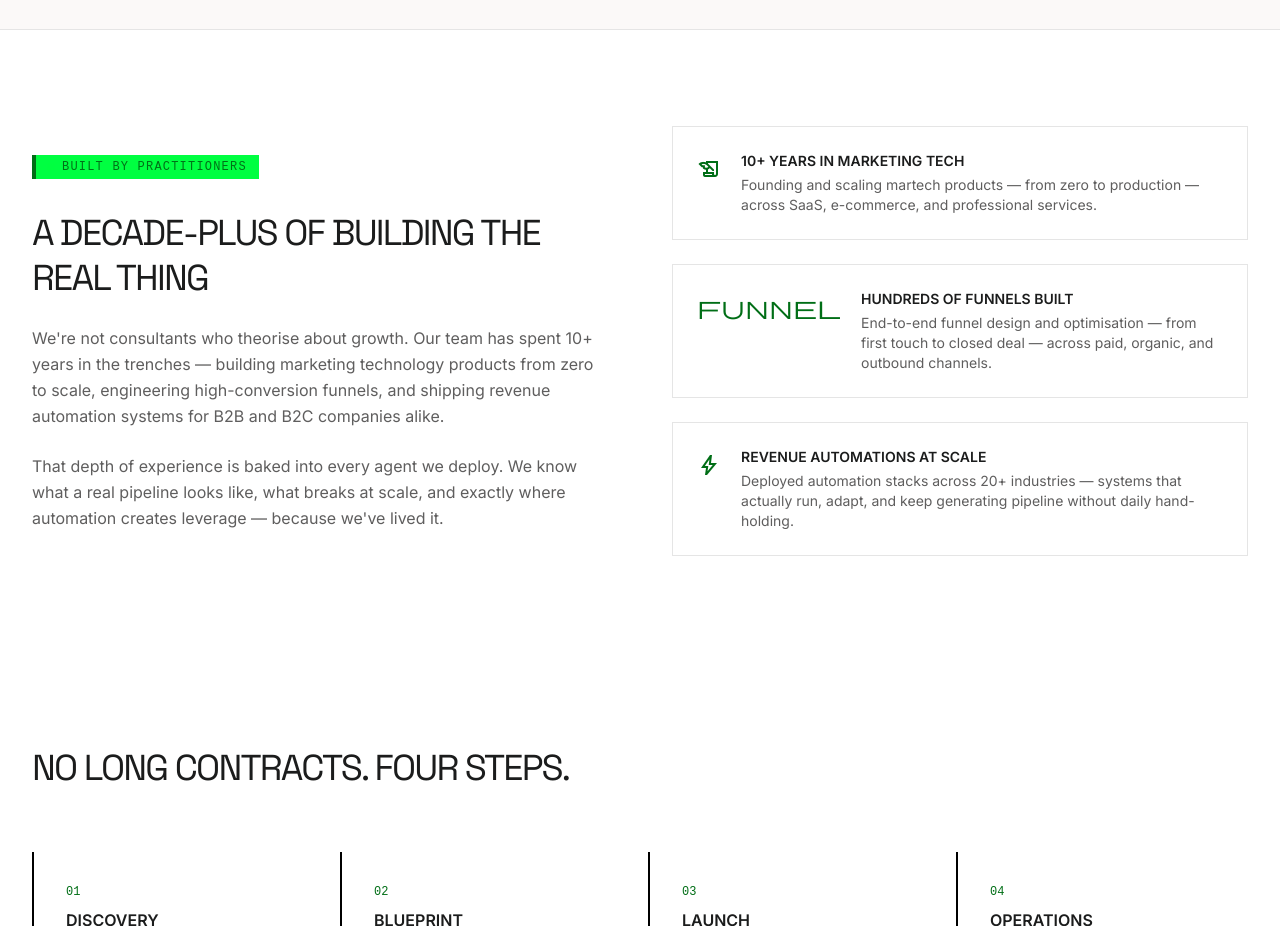
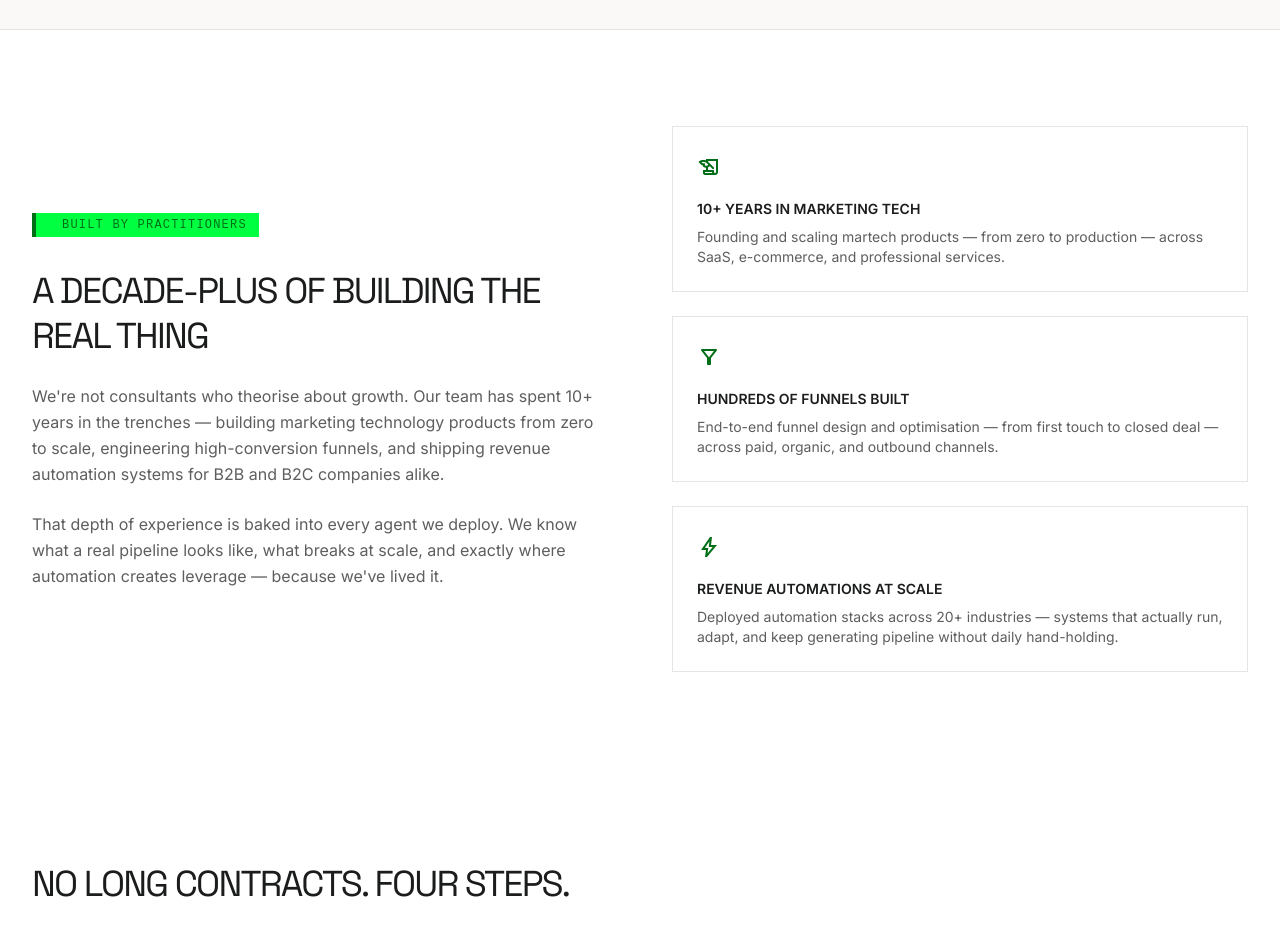
Before and after one commit to MadhavShankar/kirality, a plain HTML site: page index.html in a window 1280 px wide. Shown: the part 3540-4466 px from the top of the page. Drawn offline with nearby package versions, Linux system fonts and the light colour scheme.

Commit message:
Fix experts section card layout and funnel icon
- Refactor expert cards from horizontal flex to stacked icon-on-top
  layout, matching the site's unified card component pattern
- Replace invalid 'funnel' icon name with 'filter_alt' (correct
  Material Symbols glyph for the funnel/filter shape)

Co-Authored-By: Claude Sonnet 4.6 <noreply@anthropic.com>

```diff
--- a/index.html
+++ b/index.html
@@ -870,26 +870,20 @@
           <p class="text-secondary text-base leading-relaxed">That depth of experience is baked into every agent we deploy. We know what a real pipeline looks like, what breaks at scale, and exactly where automation creates leverage — because we've lived it.</p>
         </div>
         <div class="grid grid-cols-1 gap-6 reveal" style="transition-delay:0.1s">
-          <div class="flex items-start gap-5 p-6 border border-[#E5E5E5] hover:border-black transition-colors">
-            <span class="material-symbols-outlined text-primary text-2xl flex-shrink-0 mt-0.5">history_edu</span>
-            <div>
-              <div class="font-bold uppercase text-sm mb-1">10+ Years in Marketing Tech</div>
-              <p class="text-secondary text-sm">Founding and scaling martech products — from zero to production — across SaaS, e-commerce, and professional services.</p>
-            </div>
+          <div class="p-6 border border-[#E5E5E5] hover:border-black transition-colors card-lift">
+            <span class="material-symbols-outlined text-primary text-2xl block mb-4" aria-hidden="true">history_edu</span>
+            <div class="font-bold uppercase text-sm mb-2">10+ Years in Marketing Tech</div>
+            <p class="text-secondary text-sm">Founding and scaling martech products — from zero to production — across SaaS, e-commerce, and professional services.</p>
           </div>
-          <div class="flex items-start gap-5 p-6 border border-[#E5E5E5] hover:border-black transition-colors">
-            <span class="material-symbols-outlined text-primary text-2xl flex-shrink-0 mt-0.5">funnel</span>
-            <div>
-              <div class="font-bold uppercase text-sm mb-1">Hundreds of Funnels Built</div>
-              <p class="text-secondary text-sm">End-to-end funnel design and optimisation — from first touch to closed deal — across paid, organic, and outbound channels.</p>
-            </div>
+          <div class="p-6 border border-[#E5E5E5] hover:border-black transition-colors card-lift">
+            <span class="material-symbols-outlined text-primary text-2xl block mb-4" aria-hidden="true">filter_alt</span>
+            <div class="font-bold uppercase text-sm mb-2">Hundreds of Funnels Built</div>
+            <p class="text-secondary text-sm">End-to-end funnel design and optimisation — from first touch to closed deal — across paid, organic, and outbound channels.</p>
           </div>
-          <div class="flex items-start gap-5 p-6 border border-[#E5E5E5] hover:border-black transition-colors">
-            <span class="material-symbols-outlined text-primary text-2xl flex-shrink-0 mt-0.5">bolt</span>
-            <div>
-              <div class="font-bold uppercase text-sm mb-1">Revenue Automations at Scale</div>
-              <p class="text-secondary text-sm">Deployed automation stacks across 20+ industries — systems that actually run, adapt, and keep generating pipeline without daily hand-holding.</p>
-            </div>
+          <div class="p-6 border border-[#E5E5E5] hover:border-black transition-colors card-lift">
+            <span class="material-symbols-outlined text-primary text-2xl block mb-4" aria-hidden="true">bolt</span>
+            <div class="font-bold uppercase text-sm mb-2">Revenue Automations at Scale</div>
+            <p class="text-secondary text-sm">Deployed automation stacks across 20+ industries — systems that actually run, adapt, and keep generating pipeline without daily hand-holding.</p>
           </div>
         </div>
       </div>
```
